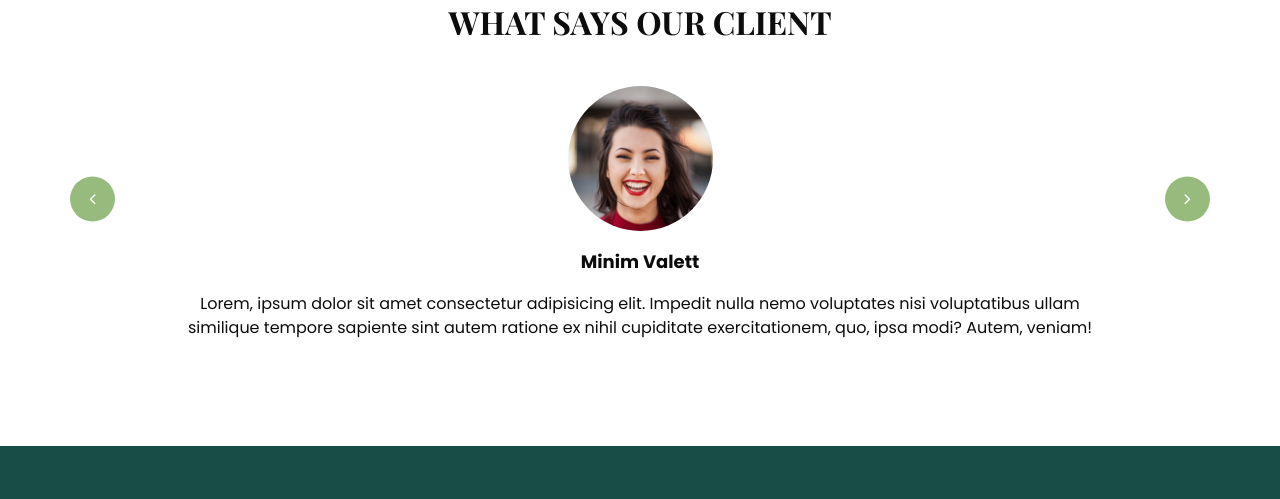
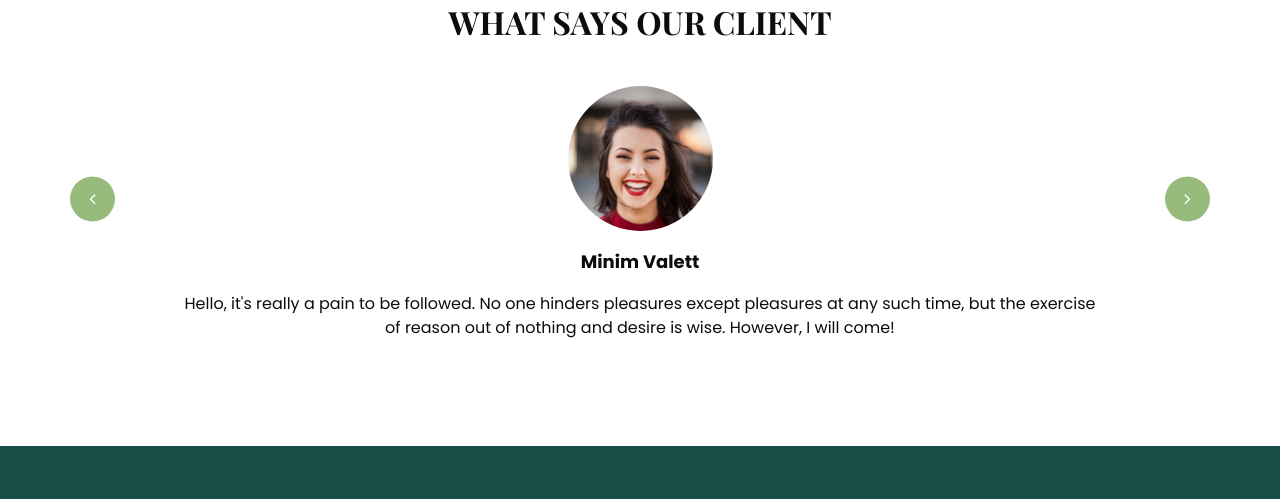
Before and after one commit to AvishekMahato/Coffwebsite, a plain HTML site: page index.html in a window 1280 px wide. Shown: the part 2813-3312 px from the top of the page. Drawn offline with nearby package versions, Linux system fonts and the light colour scheme; some packages are replaced by stand-ins of ours.

Commit message:
Update index.html

```diff
--- a/index.html
+++ b/index.html
@@ -202,7 +202,7 @@
               </div>
               <div class="detail-box">
                 <h4>Minim Valett</h4>
-                <p>Lorem, ipsum dolor sit amet consectetur adipisicing elit. Impedit nulla nemo voluptates nisi voluptatibus ullam similique tempore sapiente sint autem ratione ex nihil cupiditate exercitationem, quo, ipsa modi? Autem, veniam!
+                <p>Hello, it's really a pain to be followed. No one hinders pleasures except pleasures at any such time, but the exercise of reason out of nothing and desire is wise. However, I will come!
 
                 </p>
               </div>
```
